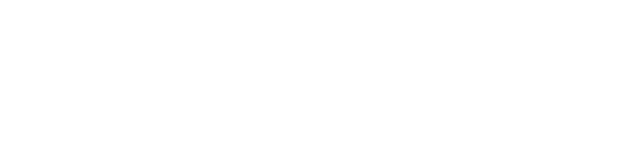
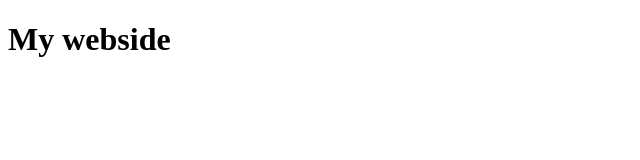
Before and after one commit to rojonidhar/my_first_repo, a plain HTML site: page index.html in a window 1280 px wide. Shown: the whole page, without its empty margins (0-640 px from the left). Drawn offline with Linux system fonts and the light colour scheme.

Commit message:
first commit

```diff
--- a/index.html
+++ b/index.html
@@ -7,6 +7,7 @@
     <title>My_Github_file</title>
 </head>
 <body>
+    <h1>My webside</h1>
 
 </body>
 </html>
```
